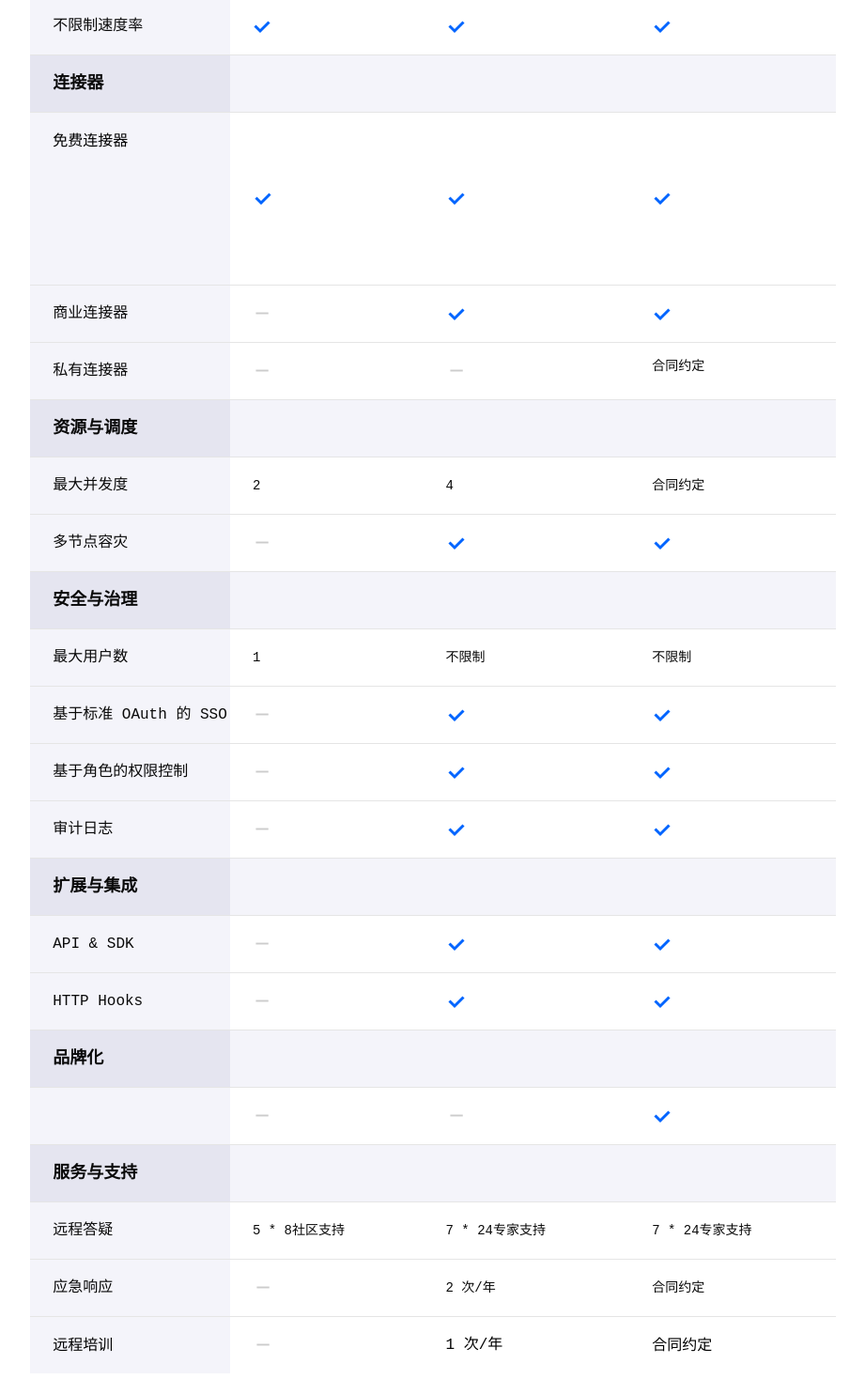
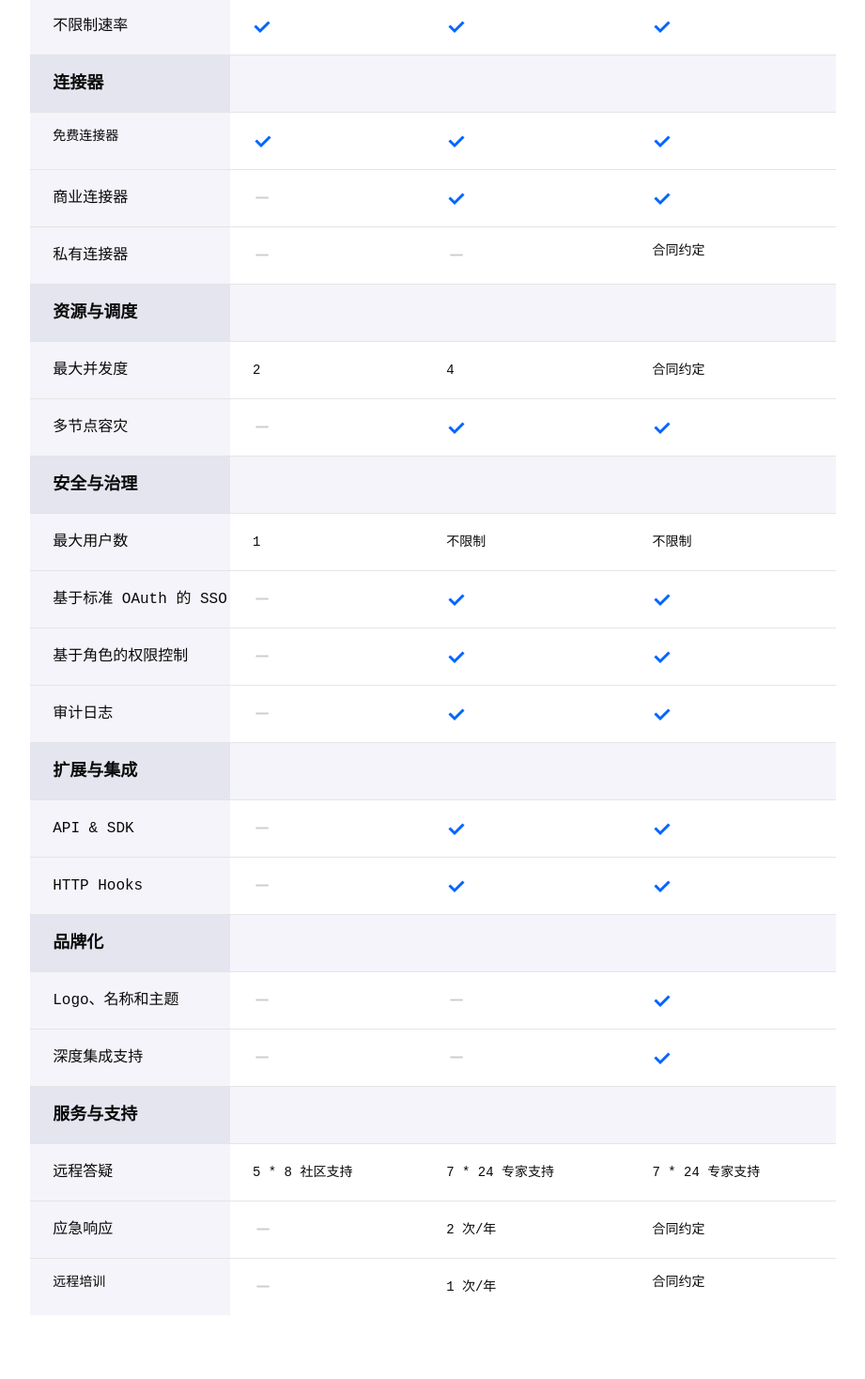
Before and after one commit to 1stblue/1stblue.github.io, a Next.js app: page /price in a window 1280 px wide. Shown: the part 1182-2650 px from the top of the page at 94% size, without its empty margins (179-1100 px from the left). Built offline with nearby package versions, Linux system fonts and the light colour scheme.

Commit message:
定价调整

```diff
--- a/src/components/price/Version.tsx
+++ b/src/components/price/Version.tsx
@@ -97,7 +97,7 @@ export default function Version() {
               <TableCell className="h-[60.97px] bg-[#F4F4FA]
               pl-[24px] mt-[15px]
               font-sans font-[400] text-[16px] leading-[32px] ">
-               不限制速度率
+               不限制速率
               </TableCell>
               <TableCell className="p-[0]">
                 <Image className="ml-[24px]" src={'/icons/right.svg'} alt="" width={20} height={20} />
@@ -121,8 +121,7 @@ export default function Version() {
               <TableCell></TableCell>
             </TableRow>
 
-            <TableRow className="h-[184px]
-            font-sans font-[400] text-[16px] leading-[32px] text-[#000000]">
+            <TableRow className="h-[61px]">
               <TableCell className="w-[112px] h-[32px] bg-[#F4F4FA]
               pl-[24px] pt-[15px] align-top">
               免费连接器
@@ -357,7 +356,24 @@ export default function Version() {
               <TableCell className="w-[212.8px] h-[60.97px] bg-[#F4F4FA]
               pl-[24px] mt-[15px]
               font-sans font-[400] text-[16px] leading-[32px] ">
+                Logo、名称和主题
+              </TableCell>
+              <TableCell className="p-[0]">
+                <Image className="ml-[24px]" src={'/icons/null.svg'} alt="" width={20} height={20} />
+              </TableCell>
+              <TableCell>
+                <Image className="ml-[24px]" src={'/icons/null.svg'} alt="" width={20} height={20} />
+              </TableCell>
+              <TableCell>
+                <Image className="ml-[24px]" src={'/icons/right.svg'} alt="" width={20} height={20} />
+              </TableCell>
+            </TableRow>
 
+            <TableRow className="h-[61px]">
+              <TableCell className="w-[212.8px] h-[60.97px] bg-[#F4F4FA]
+              pl-[24px] mt-[15px]
+              font-sans font-[400] text-[16px] leading-[32px] ">
+                深度集成支持
               </TableCell>
               <TableCell className="p-[0]">
                 <Image className="ml-[24px]" src={'/icons/null.svg'} alt="" width={20} height={20} />
@@ -389,13 +405,13 @@ export default function Version() {
               远程答疑
               </TableCell>
               <TableCell className="pl-[24px]">
-              5 * 8社区支持
+              5 * 8 社区支持
               </TableCell>
               <TableCell className="pl-[24px]">
-              7 * 24专家支持
+              7 * 24 专家支持
               </TableCell>
               <TableCell className="pl-[24px]">
-              7 * 24专家支持
+              7 * 24 专家支持
               </TableCell>
             </TableRow>
 
@@ -416,8 +432,7 @@ export default function Version() {
               </TableCell>
             </TableRow>
 
-            <TableRow className="h-[61px]
-            font-sans font-[400] text-[16px] leading-[32px] text-[#000000]">
+            <TableRow className="h-[61px]">
               <TableCell className="w-[112px] h-[32px] bg-[#F4F4FA]
               pl-[24px] pt-[15px] align-top">
               远程培训
```
